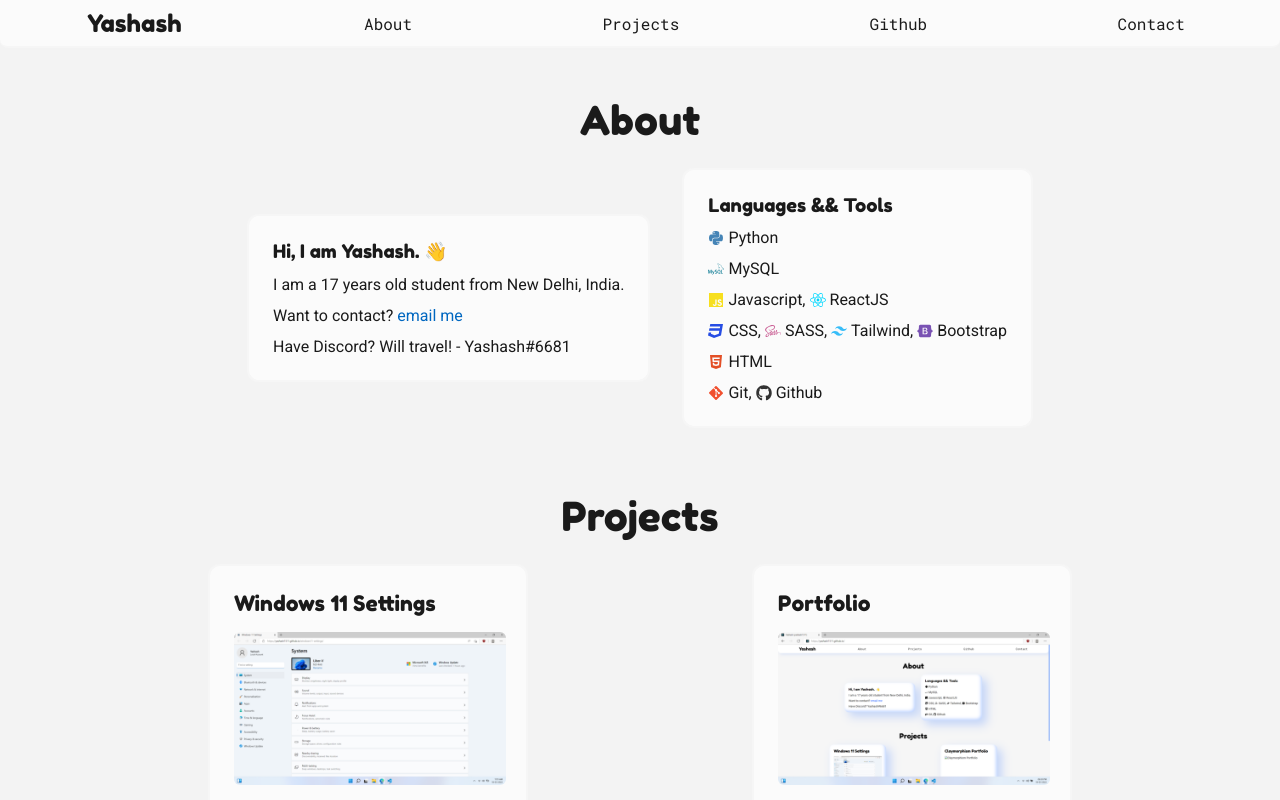
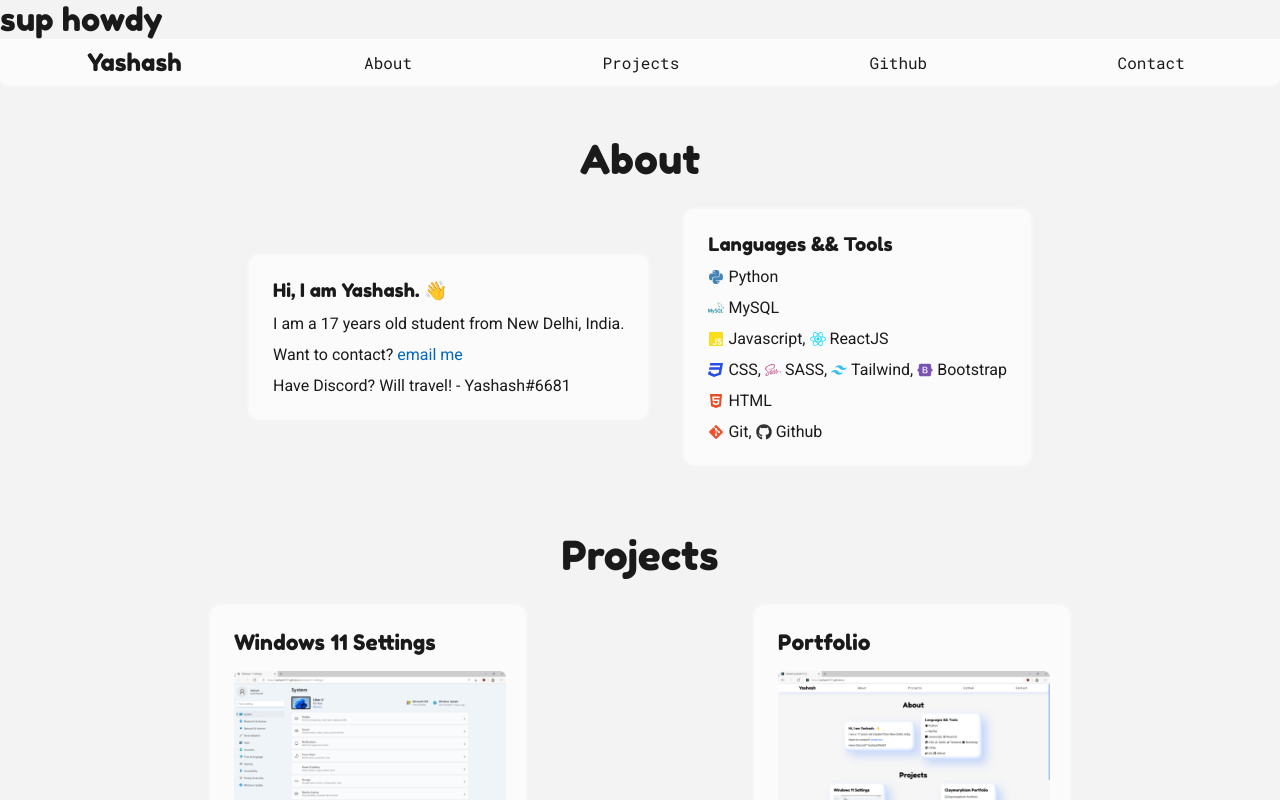
Before and after one commit to yashash-pugalia/portfolio, a React (Create React App) app: page / in a window 1280 px wide. Shown: the top 800 px of the page. Built offline with nearby package versions, Linux system fonts and the light colour scheme.

Commit message:
Update App.js

```diff
--- a/src/App.js
+++ b/src/App.js
@@ -19,6 +19,7 @@ import "./style.scss";
 export default function App() {
   return (
     <>
+    <h1>sup howdy</h1>
       <nav>
         <h1>Yashash</h1>
         <a href="#about">About</a>
```
